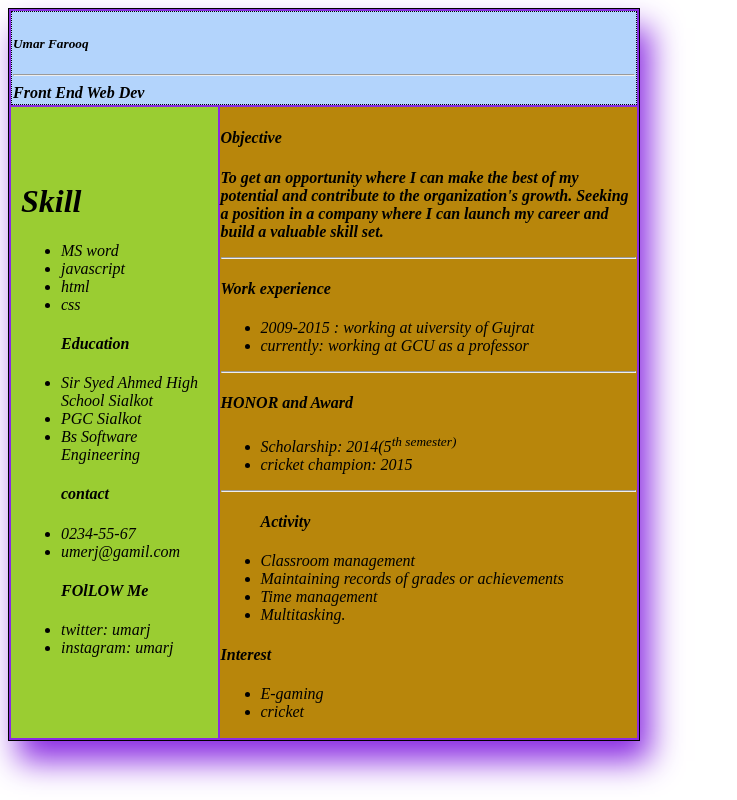
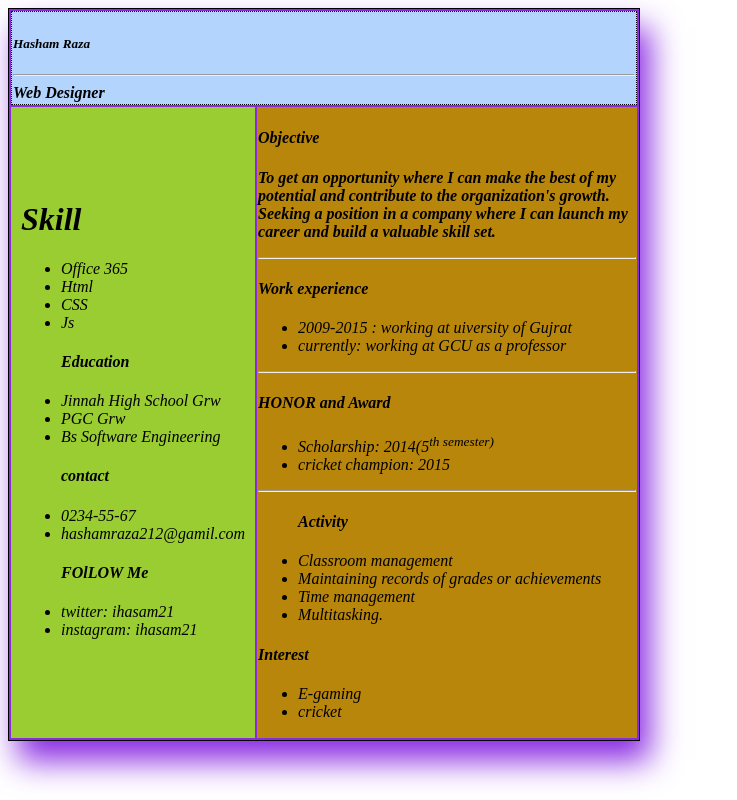
Before and after one commit to Umer146/GSD, a plain HTML site: page index.html in a window 1280 px wide. Shown: the whole page, without its empty margins (0-737 px from the left). Drawn offline with Linux system fonts and the light colour scheme.

Commit message:
Update index.html
Commit Changes w.r.t Hasham Raza Portfolio

```diff
--- a/index.html
+++ b/index.html
@@ -12,8 +12,8 @@
   <tr >
     <td id="closerow"   colspan="2" >
 
-     <h5 align="left"><b>Umar Farooq</b></h5><hr/>
-      <b > Front End Web Dev</b>
+     <h5 align="left"><b>Hasham Raza</b></h5><hr/>
+      <b > Web Designer</b>
     </td>
 
   </tr>
@@ -21,22 +21,22 @@
     <td id="simplecol1">
       <h1 >Skill</h1>
       <ul>
-        <li>MS word</li>
-        <li>javascript</li>
-        <li>html</li>
-        <li>css</li>
+        <li>Office 365</li>
+        <li>Html</li>
+        <li>CSS</li>
+        <li>Js</li>
         <h4 align="left">Education</h4>
-        <li>Sir Syed Ahmed High School Sialkot</li>
-        <li>PGC Sialkot</li>
+        <li>Jinnah High School Grw</li>
+        <li>PGC Grw</li>
         <li>Bs Software Engineering</li>
       </ul>
       <ul>
         <h4 align="left">contact</h4>
         <li>0234-55-67</li>
-        <li>umerj@gamil.com</li>
+        <li>hashamraza212@gamil.com</li>
         <h4>FOlLOW Me</h4>
-        <li>twitter: umarj</li>
-        <li>instagram: umarj</li>
+        <li>twitter: ihasam21</li>
+        <li>instagram: ihasam21</li>
       </ul>
     </td>
     <td>
```
